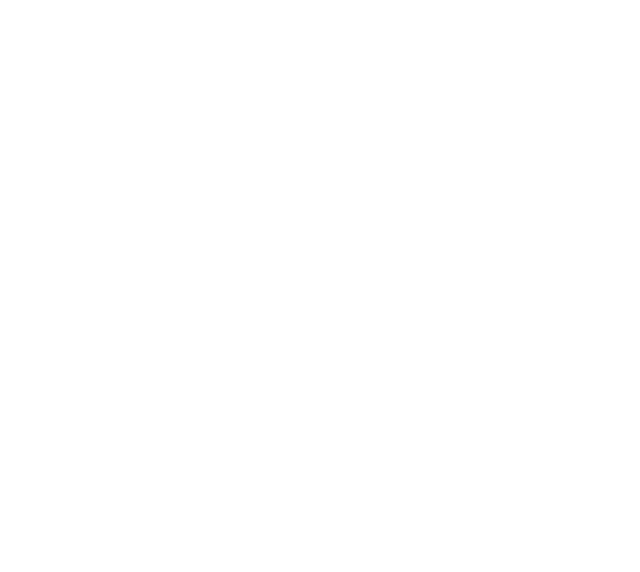
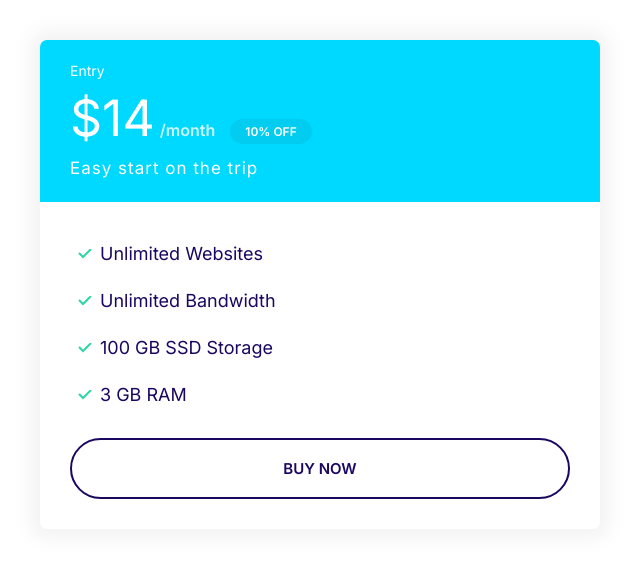
Before and after one commit to OiverCai/mosh-css-html-website, a plain HTML site: page index.html in a window 1280 px wide. Shown: the whole page, without its empty margins (0-640 px from the left). Drawn offline with Linux system fonts and the light colour scheme.

Commit message:
create the card component

```diff
--- a/css/style.css
+++ b/css/style.css
@@ -25,7 +25,7 @@ body {
   font-family: Inter, arial, helvetica, sans-serif;
   font-size: 2.4rem;
   line-height: 1.5;
-  color: var(--color-primary);
+  color: var(--color-body);
 }
 
 h1,
@@ -121,6 +121,7 @@ a {
 
 .badge--small{
     font-size: 1.6rem;
+    padding: 0.5rem 1.5rem;
 }
 
 @media screen and (min-width: 1024px) {
@@ -230,6 +231,17 @@ a {
   background: #ec3000;
 }
 
+.btn--outline {
+  background: #fff;
+  color: var(--color-headings);
+  border: 2px solid var(--color-headings);
+}
+
+.btn--outline:hover {
+  background: var(--color-headings);
+  color: #fff;
+}
+
 .btn--block{
   /* 延伸到一整行显示 */
   width: 100%;
@@ -285,3 +297,81 @@ a {
       font-size:1.5rem;
     }
 }
+
+
+/* card 卡片 */
+.card{
+  border-radius: 7px;
+  box-shadow: 0 0 20px 10px #f3f3f3;
+  /* 垂直水平位移为0  将羽化值设为20像素，让他更加软化 然后缩放设为10像素 */
+  overflow: hidden;
+  /* 设置.card__header时 子元素颜色溢出了,标题的尺寸就比父级元素大了，也就它的容器ー一卡片元素  把父元素的圆角覆盖了 */
+}
+
+.card__header,
+.card__body
+{
+  padding: 2rem 3rem;
+}
+
+.card--primary .card__header{
+  background: var(--color-primary);
+  color: #fff;
+}
+
+.card--secondary .card__header{
+  background: var(--color-secondary);
+  color: #fff;
+}
+
+.card--secondary .badge--secondary {
+  background: #02cdf1;
+}
+
+/* 计划 plans */
+
+.plan__name{
+  color: #fff;
+  margin: 0;
+  /* h3自带margin 这里我们修改小一点 */
+  font-weight: 500;
+  font-size: 2.4rem;
+}
+
+.plan__price{
+  font-size: 6rem;
+}
+
+.plan__billing-cycle{
+  opacity: 80%;
+  font-weight: 600;
+  font-size: 2.4rem;
+  margin-right: 1rem;
+}
+
+.plan__description{
+  font-size: 2rem;
+  font-weight: 300;
+  letter-spacing: 1px;
+  display: block; /*这样就能独立一行*/
+}
+
+.plan .list__item{
+  margin-bottom: 2rem;
+}
+
+@media screen and (min-width: 1024px){
+  .plan__name{
+    font-size: 1.4rem;
+  }
+
+  .plan__price{
+    font-size:5rem;
+  }
+  .plan__billing-cycle{
+    font-size: 1.6rem ;
+  }
+  .plan__description{
+    font-size:1.7rem;
+  }
+}
--- a/index.html
+++ b/index.html
@@ -15,7 +15,29 @@
   </head>
 
   <body>
-
+      <div style="width: 50%; padding:4rem">
+        <div class="plan">
+          <div class="card card--secondary">
+              <header class="card__header">
+                <h3 class="plan__name"><!-- 用H3 是因为这个卡片就处于第三极的位置 --> Entry</h3>
+                <span class="plan__price">$14</span>
+                <span class="plan__billing-cycle">/month</span>
+                <span class="badge badge--secondary badge--small">10% OFF</span>
+                <span class="plan__description">   Easy start on the trip</span>
+                </header>
+              <div class="card__body">
+                <ul class="list  list--tick">
+                  <!-- /* 区域名和结构名用双下划线分开 它不是另一个单独存在的元素或者组件，它只是存在于这个列表list中的 */ -->
+                   <li class="list__item">Unlimited Websites</li>
+                   <li class="list__item">Unlimited Bandwidth</li>
+                   <li class="list__item">100 GB SSD Storage</li>
+                   <li class="list__item">3 GB RAM</li>
+                 </ul>
+                 <button class="btn btn--outline btn--block">Buy now</button>
+              </div>
+          </div>
+        </div>
+      </div>
 
   </body>
 </html>
```
